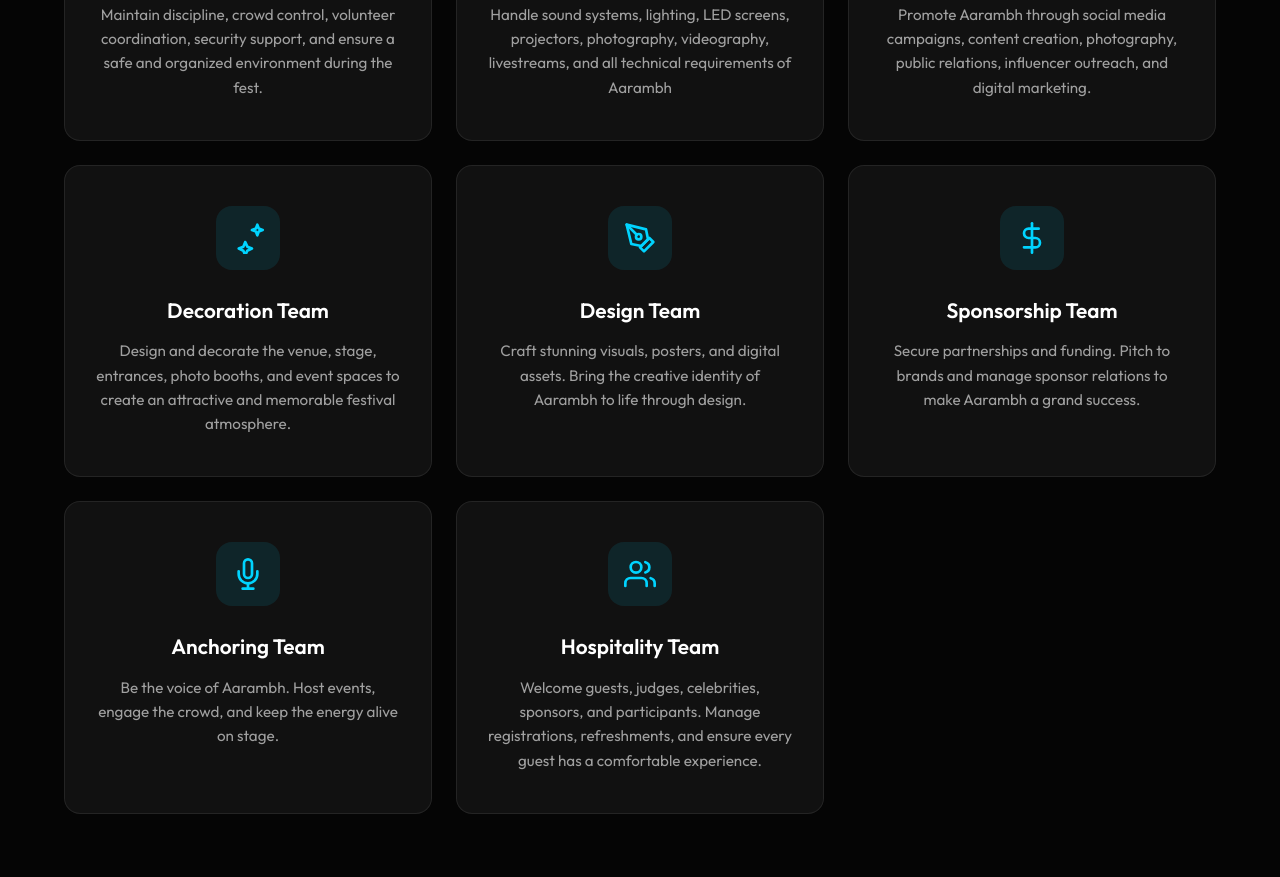
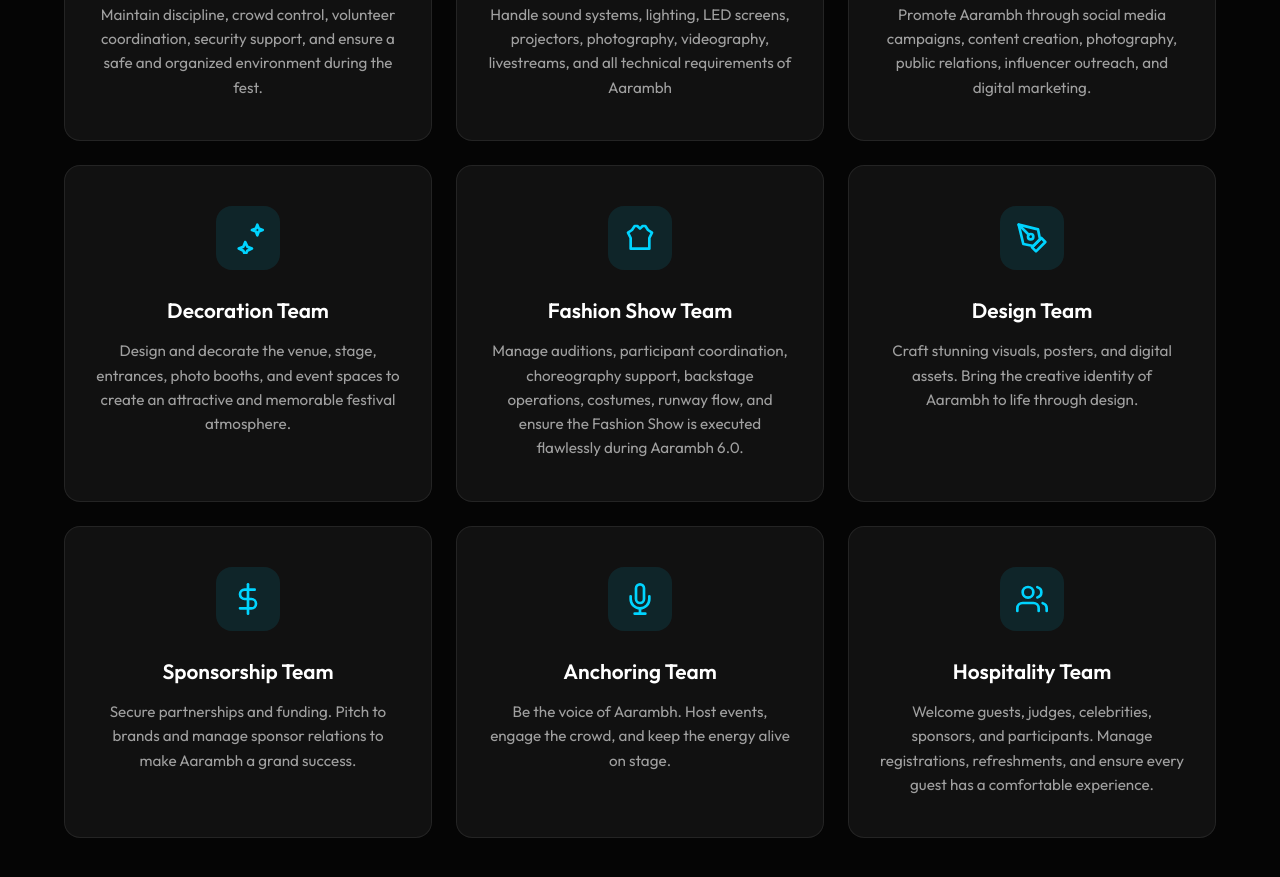
Before and after one commit to SahilSalunkhe/Aarambh, a plain HTML site: page index.html in a window 1280 px wide. Shown: the part 2375-3252 px from the top of the page. Drawn offline with Linux system fonts and the light colour scheme.

Commit message:
Update index.html

```diff
--- a/index.html
+++ b/index.html
@@ -238,6 +238,19 @@ stroke-linejoin="round">
                 </div>
 
 
+<!-- Role Card: Fashion Show Team -->
+<div class="role-card reveal">
+    <div class="role-icon">
+        <svg xmlns="http://www.w3.org/2000/svg" viewBox="0 0 24 24" fill="none"
+            stroke="currentColor" stroke-width="2" stroke-linecap="round"
+            stroke-linejoin="round">
+            <path d="M16 3l2 3 3 2-2 4v8H5v-8L3 8l3-2 2-3h2l2 2 2-2z"/>
+        </svg>
+    </div>
+    <h3>Fashion Show Team</h3>
+    <p>Manage auditions, participant coordination, choreography support, backstage operations, costumes, runway flow, and ensure the Fashion Show is executed flawlessly during Aarambh 6.0.</p>
+</div>
+
 
 
 
@@ -369,6 +382,8 @@ stroke-linejoin="round">
 <option value="Stage Team">Stage Team</option>
 <option value="Backstage Team">Backstage Team</option>
 
+<option value="Fashion Show Team">Fashion Show Team</option>
+
 <option value="Decoration Team">Decoration Team</option>
 <option value="Hospitality Team">Hospitality Team</option>
 
```
